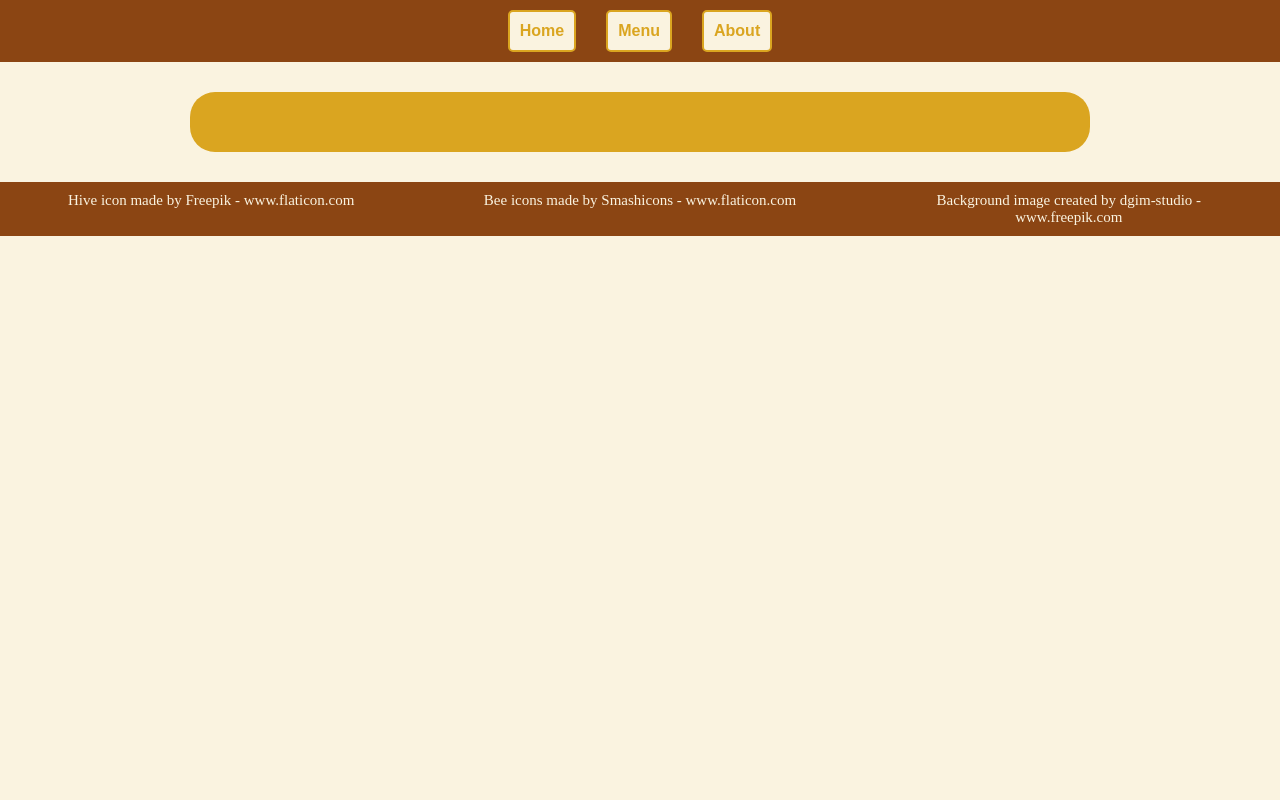
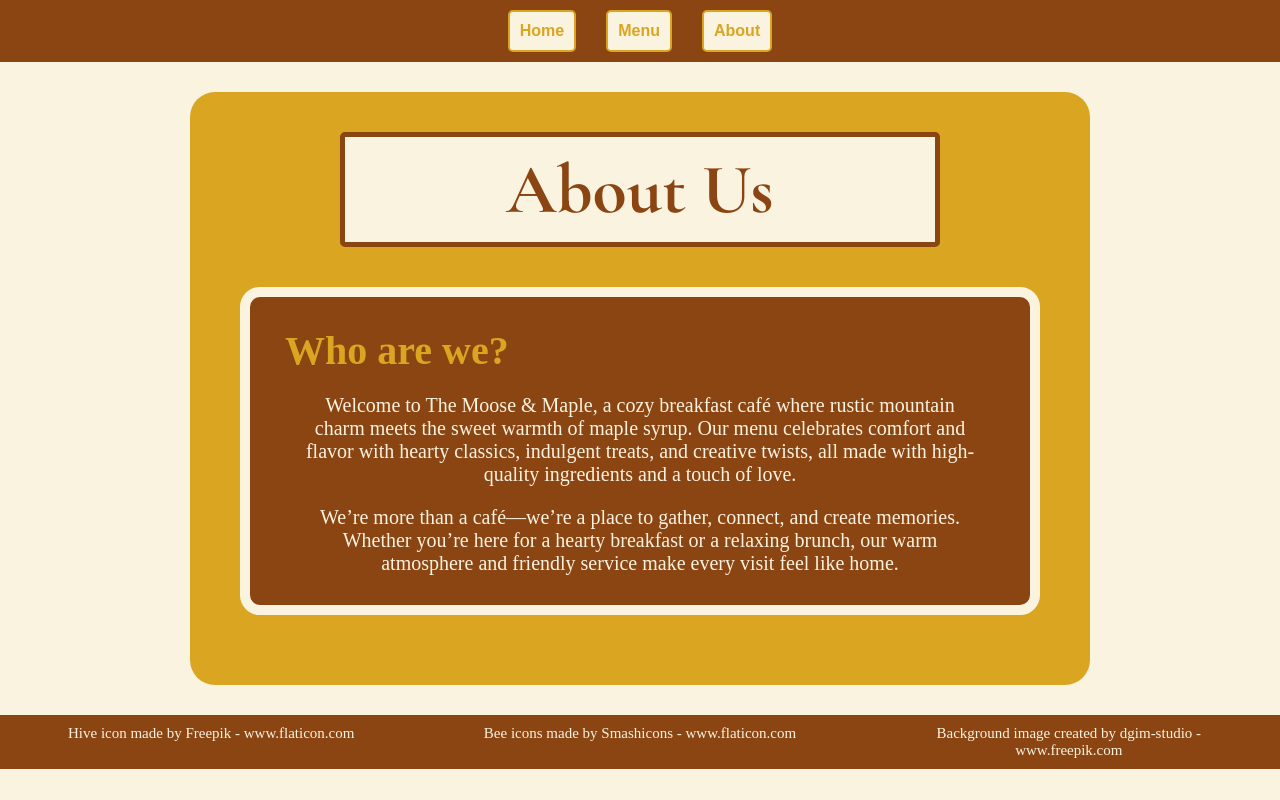
Before and after one commit to SaiefB/Project-Restaurant-Page, a website built with webpack: page src/template.html in a window 1280 px wide. Both pictures are taken after a click on the button "About". Built offline with nearby package versions, Linux system fonts and the light colour scheme.

Commit message:
about section completed

```diff
--- a/src/about.js
+++ b/src/about.js
@@ -2,6 +2,26 @@ function loadAbout() {
     const contentDiv = document.getElementById("content");
 
     contentDiv.innerHTML = "";
+
+    const title = document.createElement("h1");
+    title.textContent = "About Us"
+    contentDiv.appendChild(title);
+
+    const aboutSectionContainer = document.createElement("div");
+    aboutSectionContainer.className = "sectionContainer";
+    contentDiv.appendChild(aboutSectionContainer);
+
+    const aboutTitle = document.createElement("h2");
+    aboutTitle.textContent = "Who are we?";
+    aboutSectionContainer.appendChild(aboutTitle);
+
+    const aboutPara1 = document.createElement("p");
+    aboutPara1.textContent = "Welcome to The Moose & Maple, a cozy breakfast café where rustic mountain charm meets the sweet warmth of maple syrup. Our menu celebrates comfort and flavor with hearty classics, indulgent treats, and creative twists, all made with high-quality ingredients and a touch of love.";
+    aboutSectionContainer.appendChild(aboutPara1);
+
+    const aboutPara2 = document.createElement("p");
+    aboutPara2.textContent = "We’re more than a café—we’re a place to gather, connect, and create memories. Whether you’re here for a hearty breakfast or a relaxing brunch, our warm atmosphere and friendly service make every visit feel like home.";
+    aboutSectionContainer.appendChild(aboutPara2);
 }
 
 export {
```
Also changed, not shown: src/template.html (+9 -0 lines).
